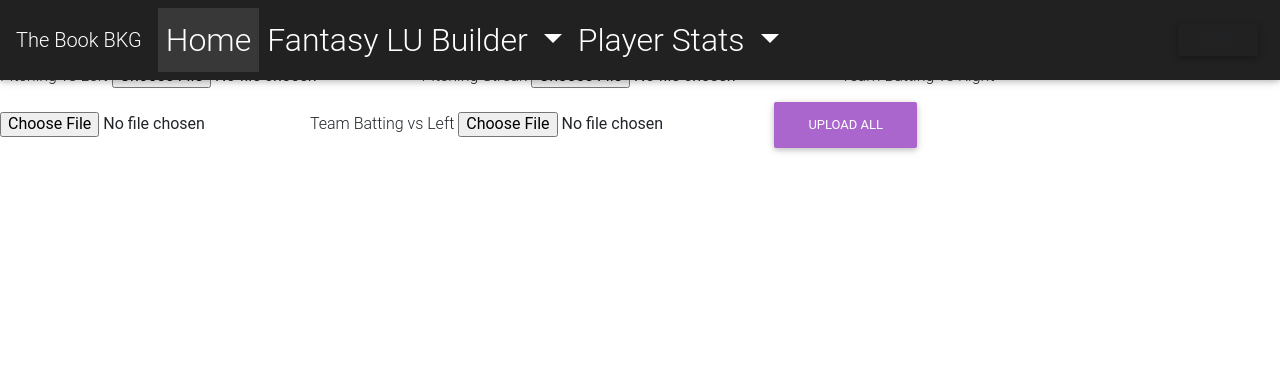
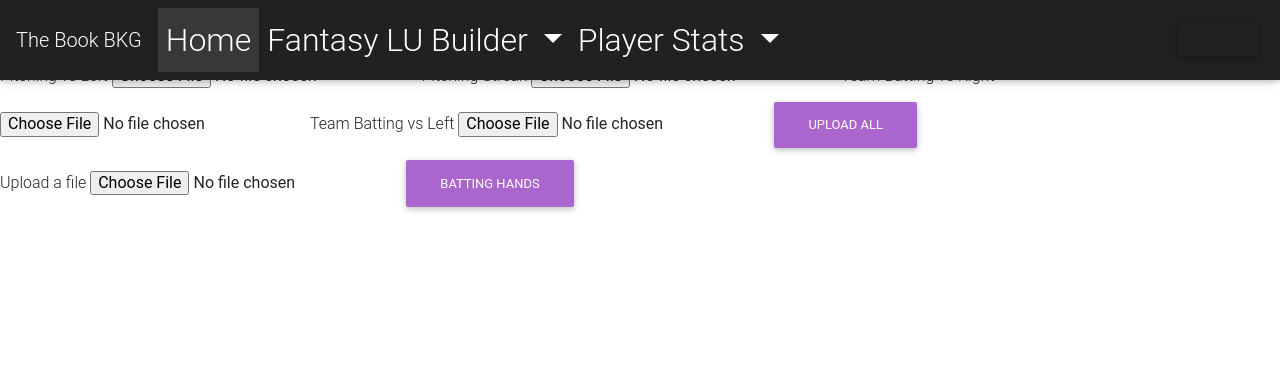
Before and after one commit to jpb8/theBookBKG, a Django app: page /players/stats in a window 1280 px wide. Shown: the top 380 px of the page. Run offline with Django 3.2, Linux system fonts and the light colour scheme; some libraries are stand-ins or nearby versions.

Commit message:
battin hands

```diff
--- a/players/models.py
+++ b/players/models.py
@@ -39,7 +39,7 @@ class Player(models.Model):
     fg_name = models.CharField(max_length=124)
     name_id = models.CharField(max_length=124)
     position = models.CharField(max_length=10)
-    second_pos = models.CharField(max_length=10)
+    second_pos = models.CharField(max_length=10, null=True)
     code_1 = models.IntegerField(default=0)
     code_2 = models.IntegerField(default=0)
     pts = models.DecimalField(default=0.00, max_digits=10, decimal_places=2)
@@ -50,6 +50,7 @@ class Player(models.Model):
     order_pos = models.IntegerField(default=0)
     throws = models.CharField(max_length=5, null=True)
     active = models.BooleanField(default=True)
+    bats = models.CharField(max_length=1, null=True)
 
     objects = PlayerManager()
 
--- a/players/tasks.py
+++ b/players/tasks.py
@@ -144,3 +144,16 @@ def upload_batting_stats(csv_data, hand):
 @db_task()
 def orders():
     projected_orders()
+
+
+@db_task()
+def upload_batting_hands(player_data):
+    _csv = player_data.read().decode('UTF-8')
+    io_string = io.StringIO(_csv)
+    next(io_string)
+    csv_data = csv.reader(io_string, delimiter=',')
+    for r in csv_data:
+        try:
+            Player.objects.filter(fg_name=r[0]).update(bats=r[1])
+        except Player.DoesNotExist:
+            print("No player")
--- a/players/templates/players/stats_upload.html
+++ b/players/templates/players/stats_upload.html
@@ -29,6 +29,12 @@
         <input type="file" name="tl">
         <button type="submit" class="btn btn-secondary">Upload All</button>
     </form>
+    <form method="post" enctype="multipart/form-data" action="{% url 'players:player_bats' %}">
+        {% csrf_token %}
+        <label>Upload a file</label>
+        <input type="file" name="file">
+        <button type="submit" class="btn btn-secondary">Batting Hands</button>
+    </form>
 </div>
 </body>
 {% endlocaltime %}
--- a/players/urls.py
+++ b/players/urls.py
@@ -12,5 +12,6 @@ urlpatterns = [
     path('', views.index, name='index'),
     path('pitching', views.pitching_stats, name='pitching'),
     path('stacks', views.stacks_stats, name='stacks'),
-    path('pstats', views.team_stats, name='pstats')
+    path('pstats', views.team_stats, name='pstats'),
+    path('player_bats', views.player_bats, name='player_bats')
 ]
--- a/players/views.py
+++ b/players/views.py
@@ -5,7 +5,7 @@ from django.template.loader import render_to_string
 import json
 
 from .models import Player
-from .tasks import orders, starting_pitchers, upload_stats, upload_salaries
+from .tasks import orders, starting_pitchers, upload_stats, upload_salaries, upload_batting_hands
 
 from teams.models import Team
 from slate.models import Stack, Punt
@@ -111,3 +111,13 @@ def team_stats(request):
         'players': pstats(team)
     }
     return render(request, "players/pstats.html", cont_dict)
+
+
+def player_bats(request):
+    if request.method == "POST":
+        dk_csv = request.FILES["file"]
+        if not dk_csv.name.endswith('.csv'):
+            error = True  # ???????
+        upload_batting_hands(dk_csv)
+    cont_dict = {}
+    return render(request, "players/stats_upload.html", cont_dict)
--- a/slate/utls.py
+++ b/slate/utls.py
@@ -129,7 +129,7 @@ def stack_utils():
 def pstats(team):
     with connection.cursor() as cursor:
         cursor.execute('''
-                        Select * from pstats where team='{}';
+                        Select * from pstats where team='{}' Order by order_pos;
                         '''.format(team))
         qs = dictfetchall(cursor)
     return qs
```
Also changed, not shown: players/migrations/0013_player_bats.py (added), players/migrations/0014_auto_20190527_2328.py (added).
